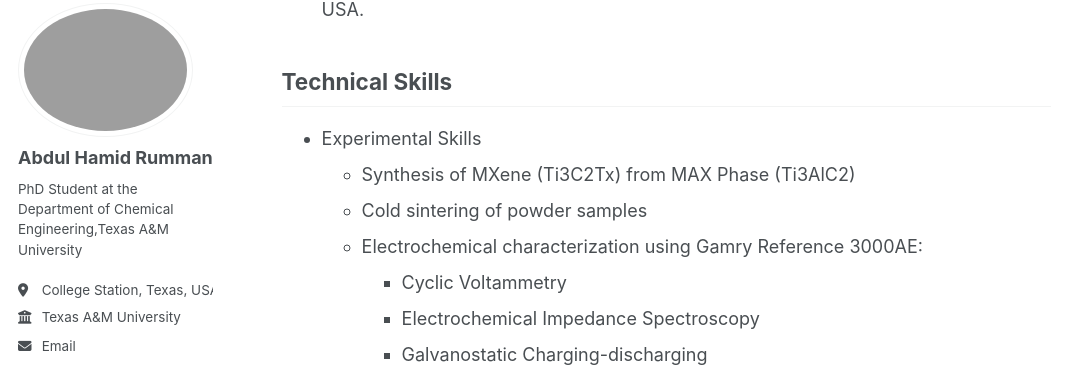
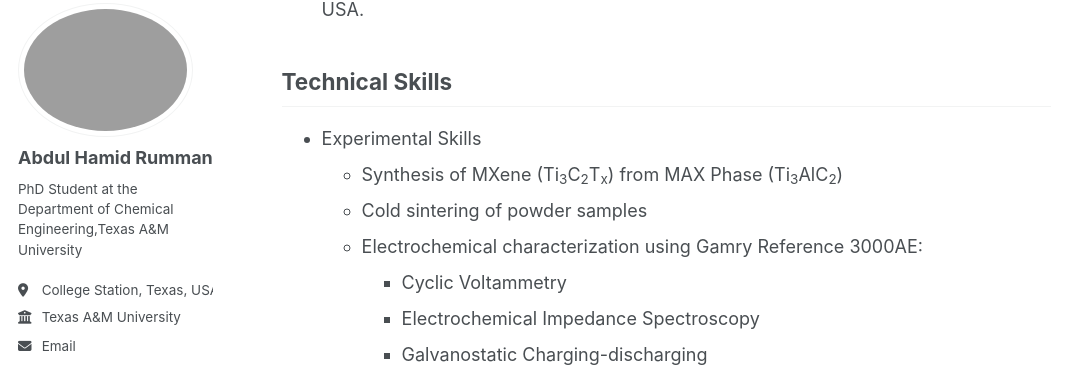
Before and after one commit to AbdulHamidRumman/abdulhamidrumman.github.io, a Jekyll site: the page built from _pages/about.md, in a window 1280 px wide and 900 px high, scrolled down 2182 px. Shown: the part 96-463 px from the top of the window, without its empty margins (0-1069 px from the left). Built offline with Jekyll 4.4.1, drawn with Linux system fonts in a browser that asks for light colours; some web fonts are replaced; a script that is not in the unit is left out.

Commit message:
Update about.md
Included hyperlink to "Publication"
Included subscripts in "Technical Skills"

```diff
--- a/_pages/about.md
+++ b/_pages/about.md
@@ -41,7 +41,7 @@ Research Experience
 * Molecular Dynamics Simulation
 * Density Function Theory
 
-Publications
+[Publications](https://abdulhamidrumman.github.io/publications/)
 ------
 ### Journal Articles
 1. Sahriar, M. A., **Rumman, A. H.**, Ullah, A., Barua, K., Monju, S. I., Jawad, M. S., Faisal, M. A., Ahsan, R. R., Jang, H. & Ahmed, S. Optical image analysis of WSe2 – thresholding for layer detection. Computational Materials Science 253, 113888. [https://dx.doi.org/10.1016/j.commatsci.2025.113888](https://dx.doi.org/10.1016/j.commatsci.2025.113888) (May 2025).
@@ -55,7 +55,7 @@ Publications
 Technical Skills
 ------
 * Experimental Skills
-  * Synthesis of MXene (Ti3C2Tx) from MAX Phase (Ti3AlC2)
+  * Synthesis of MXene (Ti<sub>3</sub>C<sub>2</sub>T<sub>x</sub>) from MAX Phase (Ti<sub>3</sub>AlC<sub>2</sub>)
   * Cold sintering of powder samples
   * Electrochemical characterization using Gamry Reference 3000AE:
     * Cyclic Voltammetry
```
